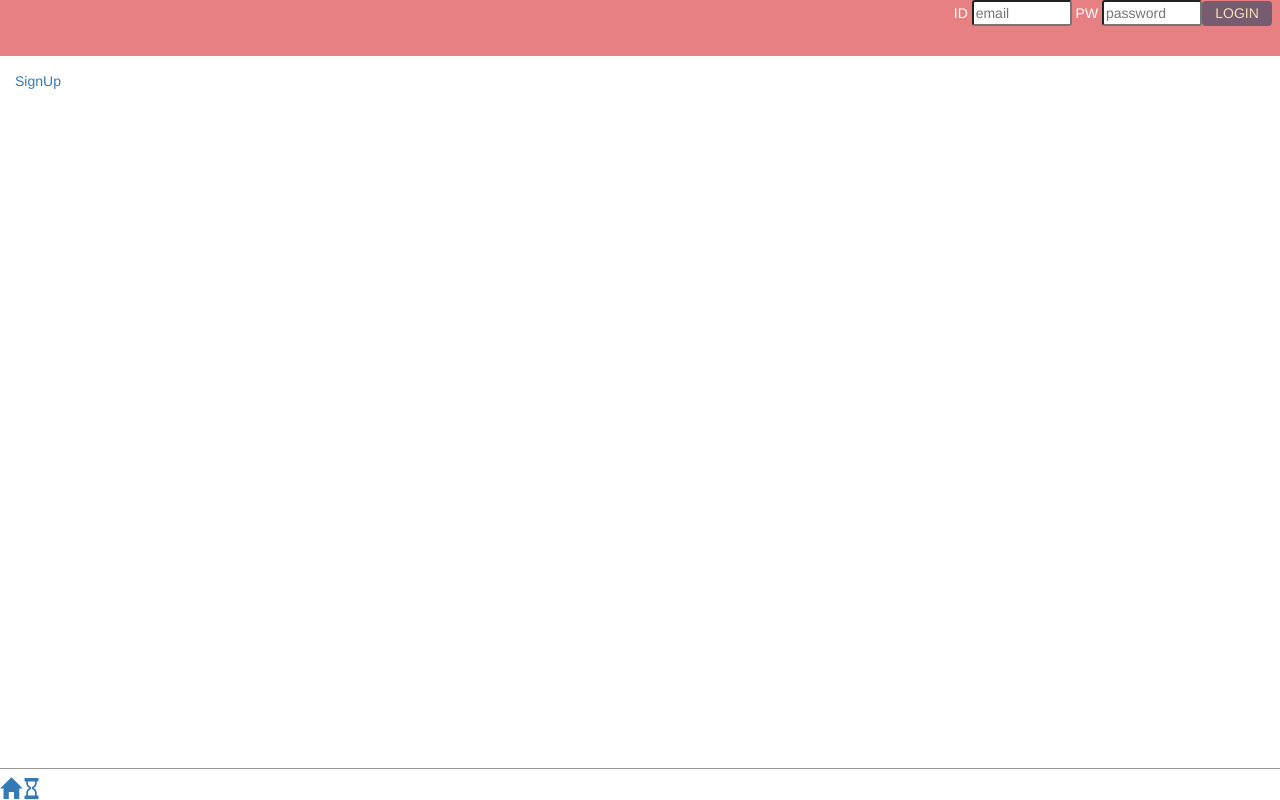
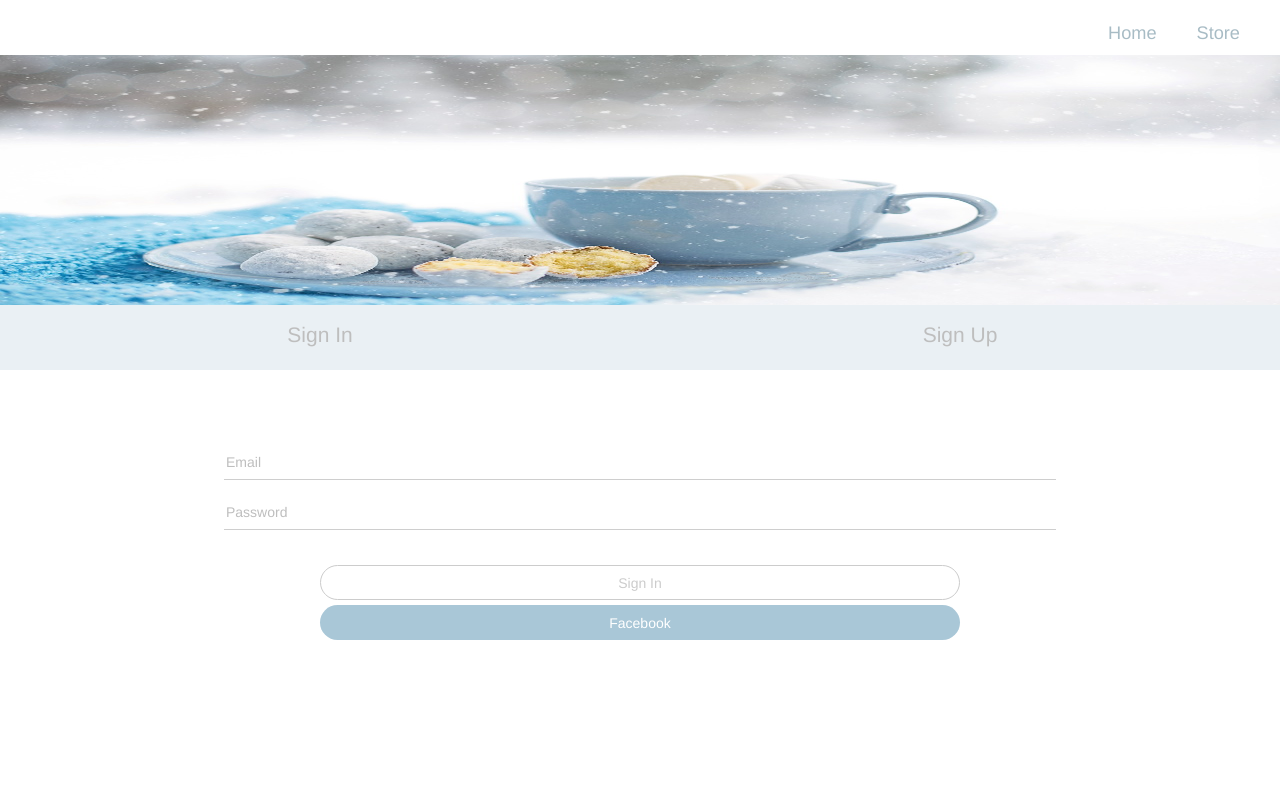
Before and after one commit to haeungun/Gaja, an Angular app: page /sign-in in a window 1280 px wide. Before the commit this address led to /. Built offline with nearby package versions, Linux system fonts and the light colour scheme.

Commit message:
UI design.

```diff
--- a/src/app/app.component.css
+++ b/src/app/app.component.css
@@ -1,52 +1,59 @@
+img {
+    width: 100%;
+    height: 100%;
+    overflow: hidden;
+}
+
 .header {
     width: 100%;
-    height: 7vh;
+    height: 55px;
     min-height: 22px;
-    background: #E78083;
-    color: white;
     text-align: right;
+    padding-top: 20px;
+}
+.header a {
+    color: #A8BCC5;
+    font-size: 1.3em;
+    margin-right: 40px;
+}
+.background {
+    width: 100%;
+    height: 250px;
 }
 
-.header input {
-    width: 20vh;
-    max-width: 100px;
-    border-radius: 3px;
-}
-
-.header button {
-    width: 12vh;
-    height: 4vh;
-    max-width: 70px;
-    min-height: 20px;
-    max-height: 25px;
-    margin-right: 1vh;
-    background-color: #755C6F;
-    border: none;
-    border-radius: 4px;
-    color: wheat;
-}
-
-.header button:active {
-    background-color: #444444;
-}
-
-.footer {
+.buttons {
     width: 100%;
-    height: 4vh;
-    border-top: 1px solid #999999;
-    padding-top: 1vh;
-    position: fixed;
-    bottom: 0px;
-}
-
-.footer a:active {
-    color: #999999;
-}
-
-.footer a:visited {
-    color: #999999;
-}
-
-.footer .glyphicon {
+    height: 65px;
+    background-color: #EAF0F4;
+    color: #BEBEBE;
     font-size: 1.5em;
 }
+.sign-in {
+    width: 50%;
+    height: 100%;
+    float: left;
+    text-align: center;
+    padding-top: 15px;
+}
+.sign-up {
+    width: 50%;
+    height: 100%;
+    float: right;
+    text-align: center;
+    padding-top: 15px;
+}
+.sign-in a, .sign-up a {
+    color: #BEBEBE;
+    text-decoration: none;
+}
+.sign-in a:link, .sign-up a:link {
+    color: #BEBEBE;
+    text-decoration: none;
+}
+.sign-in a:active, .sign-up a:active {
+    color: #657083;
+    text-decoration: none;
+}
+.sign-in a:hover, .sign-up a:hover {
+    text-decoration: none;
+}
--- a/src/app/app.component.html
+++ b/src/app/app.component.html
@@ -1,20 +1,19 @@
 <div class="header">
-    ID <input type="email" placeholder="email">
-    PW <input type="password" placeholder="password">
-    <button>LOGIN</button>
+  <a href="#">Home</a>
+  <a href="#">Store</a>
 </div>
 
-
-<div class="body">
-  <ul class="nav navbar-nav">
-    <li><a routerLink="/sign-up" routerLinkActive="active">SignUp</a></li>
-  </ul>
-  <router-outlet></router-outlet>
+<div class="background">
+   <img src="../assets/img/background.jpg">
 </div>
 
-<div class="footer">
-<a routerLink="/home" routerLinkActive="active">
-  <span class="glyphicon glyphicon-home"></span>
-  <span class="glyphicon glyphicon-hourglass"></span>
-</a>
+<div class="buttons">
+  <div class="sign-in" (click)="onClick()">
+    <a routerLink="/sign-in" routerLinkActive="active">Sign In</a>
+  </div>
+  <div class="sign-up" (click)="onClick()">
+    <a routerLink="/sign-up" routerLinkActive="active">Sign Up</a>
+  </div>
 </div>
+
+<router-outlet></router-outlet>
--- a/src/app/app.component.ts
+++ b/src/app/app.component.ts
@@ -8,4 +8,8 @@ import { Component } from '@angular/core';
 export class AppComponent {
   title = 'app works!';
   name = 'Haeun';
+
+  onClick() {
+    console.log("Hello");
+  }
 }
--- a/src/app/app.module.ts
+++ b/src/app/app.module.ts
@@ -8,12 +8,14 @@ import { SignUpComponent } from './components/sign-up/sign-up.component';
 
 import { routing } from './app.routes';
 import { HomeComponent } from './components/home/home.component';
+import { SignInComponent } from './components/sign-in/sign-in.component';
 
 @NgModule({
   declarations: [
     AppComponent,
     SignUpComponent,
     HomeComponent,
+    SignInComponent,
   ],
   imports: [
     BrowserModule,
--- a/src/app/app.routes.ts
+++ b/src/app/app.routes.ts
@@ -1,13 +1,15 @@
 import { ModuleWithProviders }  from '@angular/core';
 import { Routes, RouterModule } from '@angular/router';
 
+import { SignInComponent } from './components/sign-in/sign-in.component';
 import { SignUpComponent } from './components/sign-up/sign-up.component';
 import { HomeComponent } from './components/home/home.component';
 // Route Configuration
 export const routes: Routes = [
+  { path: 'sign-in', component: SignInComponent },
   { path: 'sign-up', component: SignUpComponent },
-  { path: 'home', component: HomeComponent },
-  { path: '', component: HomeComponent, pathMatch: 'full'} // redirect to home page on load
+  // { path: 'home', component: HomeComponent },
+  // { path: '', component: HomeComponent, pathMatch: 'full'} // redirect to home page on load
 ];
 
 export const routing: ModuleWithProviders = RouterModule.forRoot(routes);
--- /dev/null
+++ b/src/app/components/sign-in/sign-in.component.css
@@ -0,0 +1,37 @@
+.login-field {
+    width: 65%;
+    margin: auto;
+    margin-top: 75px;
+}
+input {
+    width: 100%;
+    height: 35px;
+    border: none;
+    border-bottom: 1px solid #CECECE;
+    margin-bottom: 15px;
+}
+::-webkit-input-placeholder {
+    color: #BEBEBE;
+}
+
+.login-buttons {
+    width: 50%;
+    margin: auto;
+    margin-top: 20px;
+}
+.login-buttons button{
+    width: 100%;
+    height: 35px;
+    border-radius: 20px;
+    margin-bottom: 5px;
+}
+#btn-sign-in {
+    background-color: white;
+    border: 1px solid #CCCCCC;
+    color: #CCCCCC;
+}
+#btn-facebook {
+    background-color: #A9C7D7;
+    border: none;
+    color: white;
+}
--- /dev/null
+++ b/src/app/components/sign-in/sign-in.component.html
@@ -0,0 +1,9 @@
+<div class="login-field">
+  <input type="text" placeholder="Email">
+  <input type="password" placeholder="Password">
+</div>
+
+<div class="login-buttons">
+  <button id="btn-sign-in">Sign In</button>
+  <button id="btn-facebook">Facebook</button>
+</div>
--- /dev/null
+++ b/src/app/components/sign-in/sign-in.component.ts
@@ -0,0 +1,15 @@
+import { Component, OnInit } from '@angular/core';
+
+@Component({
+  selector: 'app-sign-in',
+  templateUrl: './sign-in.component.html',
+  styleUrls: ['./sign-in.component.css']
+})
+export class SignInComponent implements OnInit {
+
+  constructor() { }
+
+  ngOnInit() {
+  }
+
+}
--- a/src/app/components/sign-up/sign-up.component.html
+++ b/src/app/components/sign-up/sign-up.component.html
@@ -1,4 +1,3 @@
-<p>Email</p>
-<input type="email">
-<p>Password</p>
-<input type="password">
+<p>
+    Sign Up!
+</p>
```
Also changed, not shown: src/assets/img/background.jpg (added), 1 other file (tests, documents, lock files or other folders).
